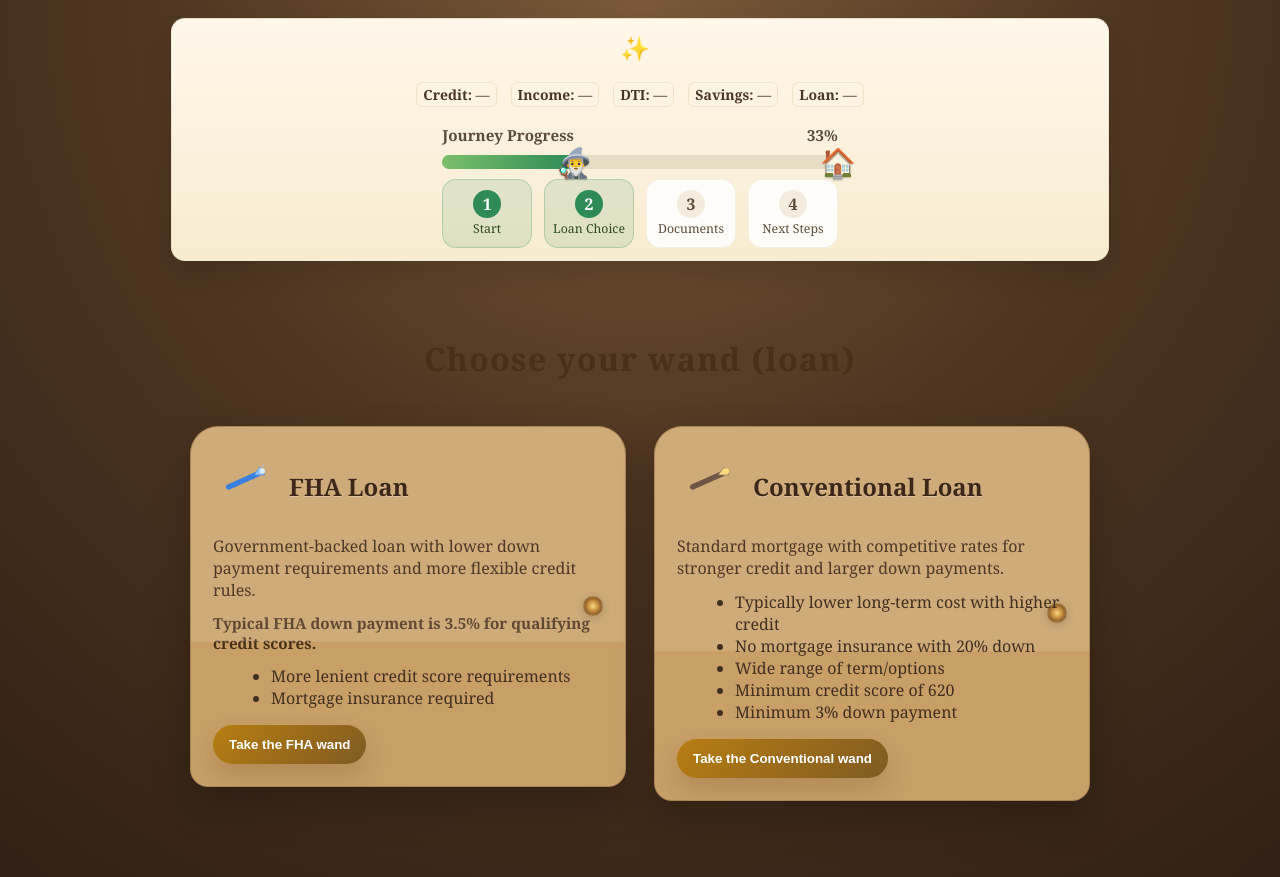
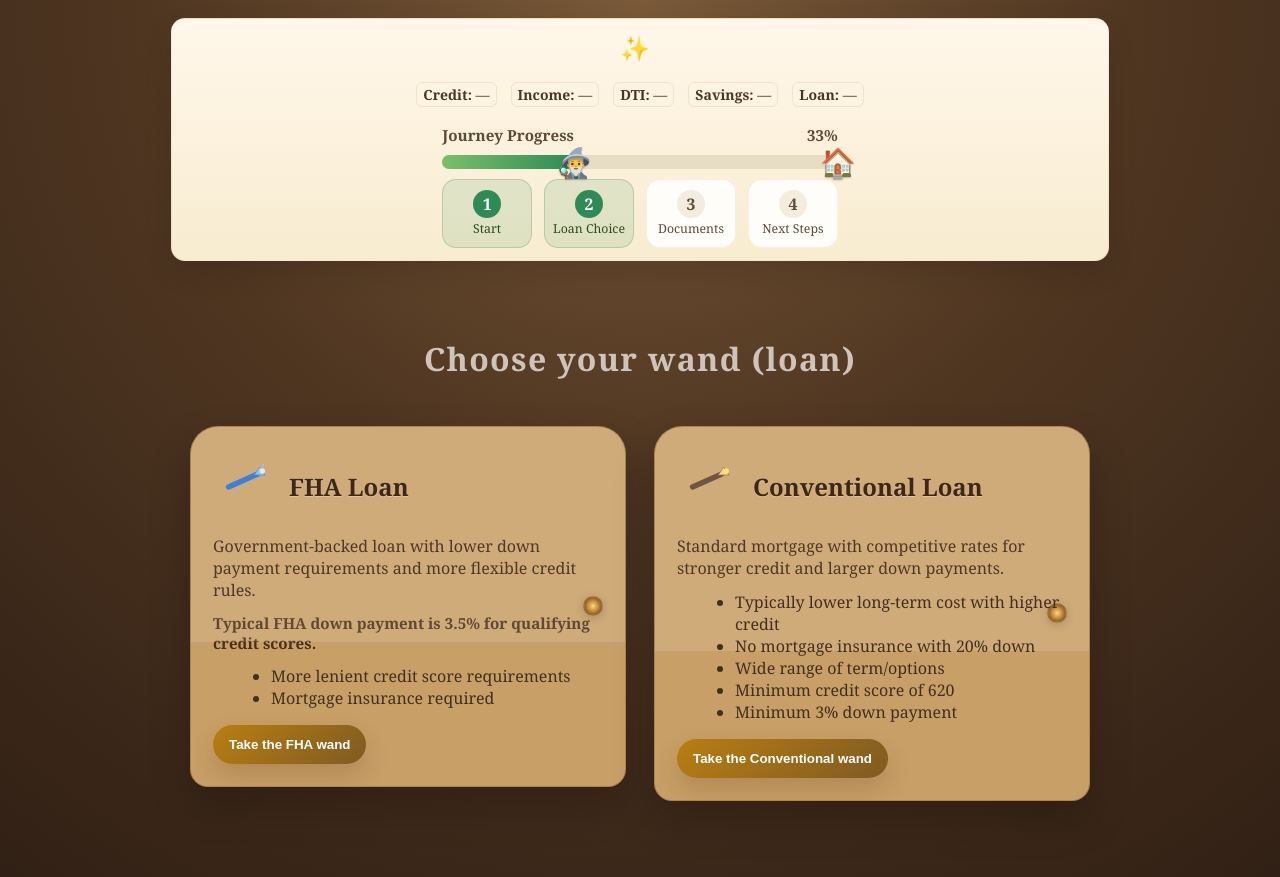
Before and after one commit to rtruong4/interactive-home-loan, a React (Create React App) app: page /choose-loan in a window 1280 px wide. Built offline with nearby package versions, Linux system fonts and the light colour scheme.

Commit message:
changed font

```diff
--- a/src/styles/index.css
+++ b/src/styles/index.css
@@ -60,7 +60,7 @@ body{font-family:Georgia,serif,Palatino,Liberation Serif,Times,serif;background:
 /* Loan choice / fork styling */
 .loan-choice-screen{padding:36px}
 .loan-choices{display:grid;grid-template-columns:1fr 1fr;gap:28px;align-items:start;position:relative;max-width:900px;margin:0 auto}
-.loan-choice-title{grid-column:1/-1;margin:0 0 18px;color:#4a2f17;font-size:2rem;font-weight:800;text-align:center;letter-spacing:.04em}
+.loan-choice-title{grid-column:1/-1;margin:0 0 18px;color:#cec4bb;font-size:2rem;font-weight:800;text-align:center;letter-spacing:.04em}
 .loan-card{position:relative;z-index:1;background:#c89f67;padding:28px 22px 22px;border-radius:28px 28px 18px 18px;border:1px solid rgba(64,42,18,.22);box-shadow:0 18px 40px rgba(0,0,0,.22);overflow:hidden}
 .loan-card::before{content:'';position:absolute;top:0;left:50%;width:140%;height:60%;transform:translateX(-50%);background:rgba(255,255,255,.12);border-bottom-left-radius:80px 130px;border-bottom-right-radius:80px 130px;}
 .loan-card::after{content:'';position:absolute;right:22px;top:50%;width:14px;height:14px;background:radial-gradient(circle,#f9d87d,#b77b2f 65%);border:3px solid rgba(93,75,58,.35);border-radius:50%;box-shadow:0 2px 10px rgba(0,0,0,.18);transform:translateY(-50%)}
```
